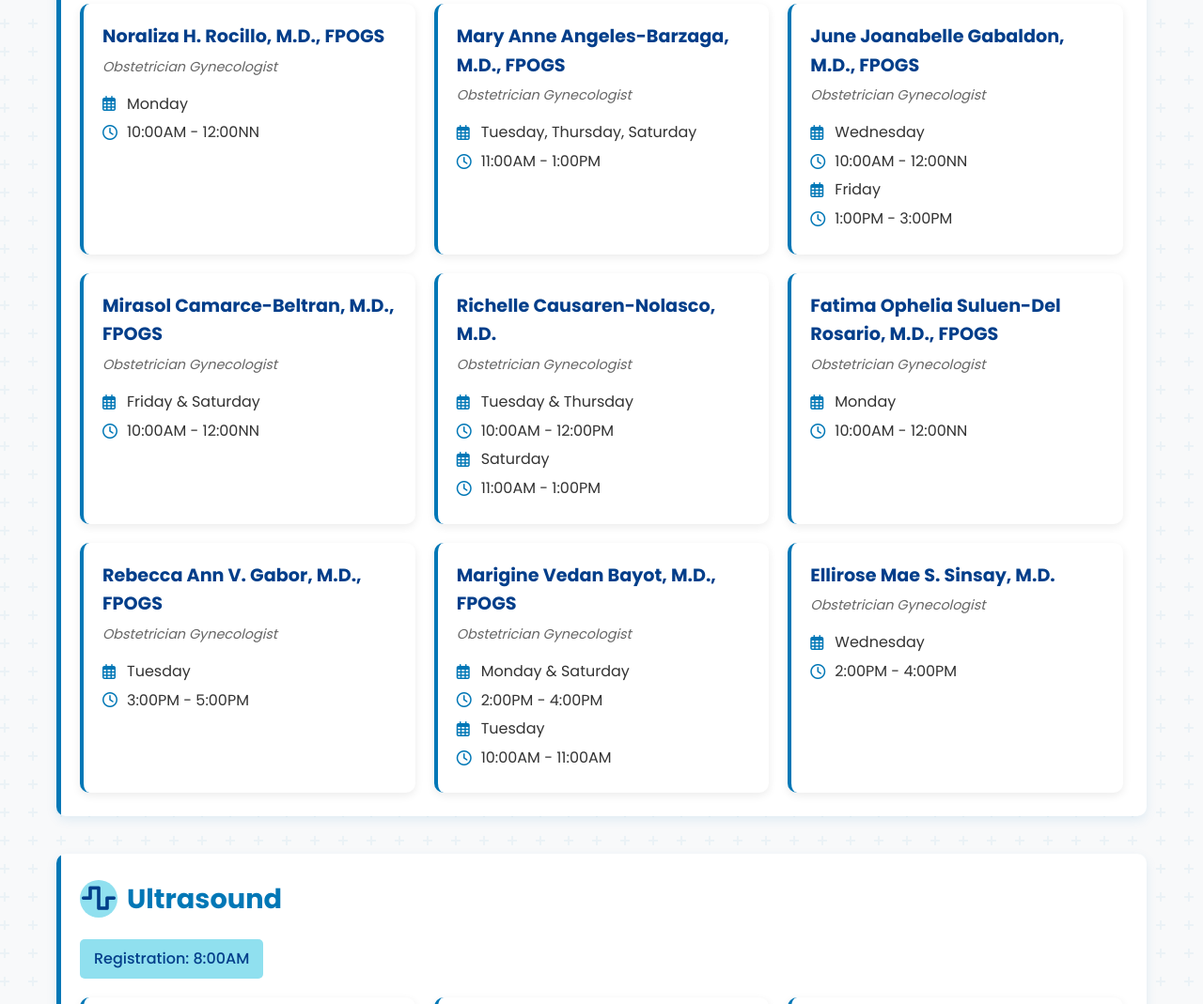
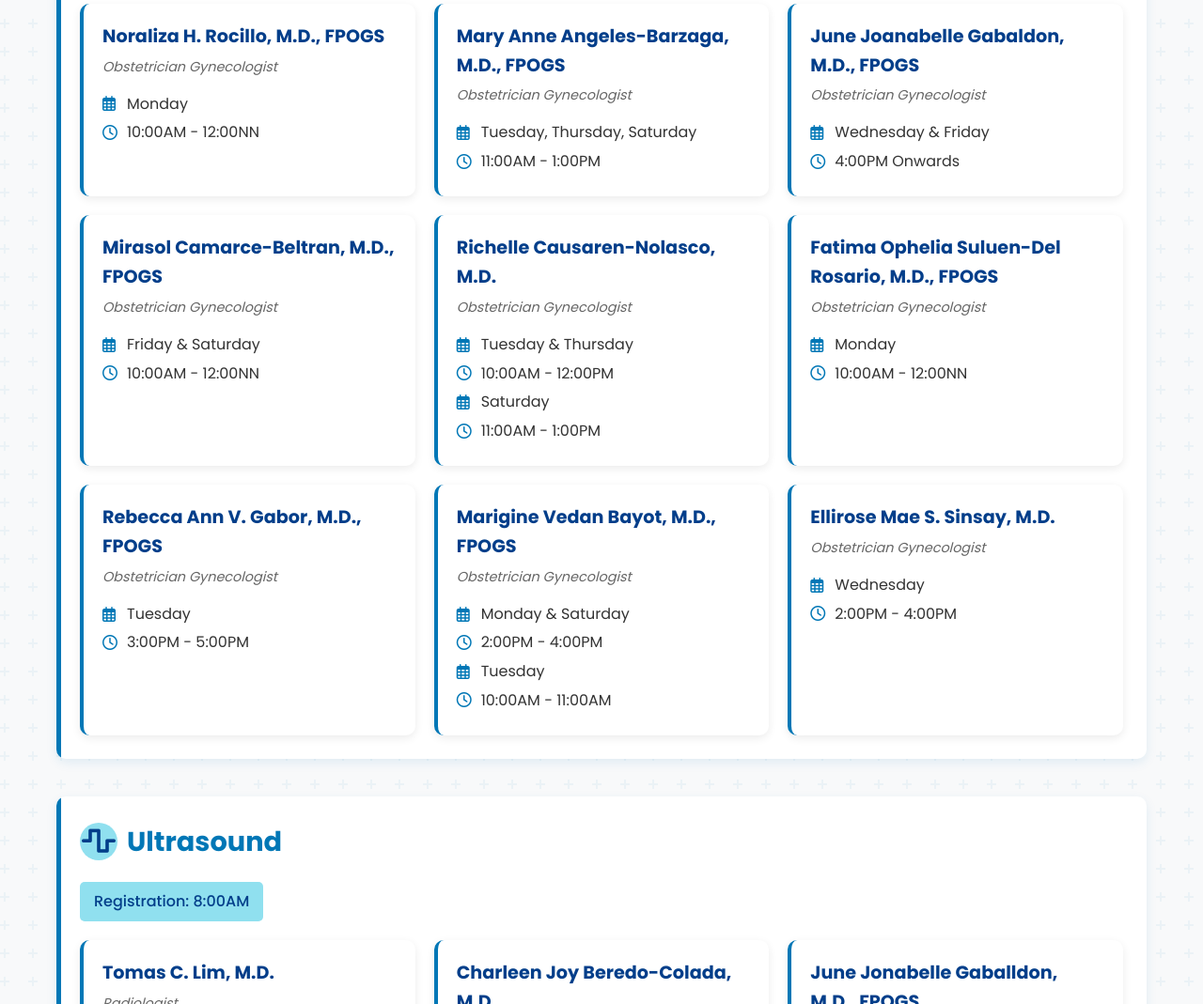
Before and after one commit to ANACONDAJUTS95/ERS-Schedule, a plain HTML site: page index.html in a window 1280 px wide. Shown: the part 2680-3749 px from the top of the page at 94% size. Drawn offline with Linux system fonts and the light colour scheme.

Commit message:
schedule update ⌚

```diff
--- a/index.html
+++ b/index.html
@@ -215,10 +215,8 @@
                             <h3>June Joanabelle Gabaldon, M.D., FPOGS</h3>
                             <p class="specialty">Obstetrician Gynecologist</p>
                             <div class="schedule">
-                                <p><i class="far fa-calendar-alt"></i> Wednesday</p>
-                                <p><i class="far fa-clock"></i> 10:00AM - 12:00NN</p>
-                                <p><i class="far fa-calendar-alt"></i> Friday</p>
-                                <p><i class="far fa-clock"></i> 1:00PM - 3:00PM</p>
+                                <p><i class="far fa-calendar-alt"></i> Wednesday & Friday</p>
+                                <p><i class="far fa-clock"></i> 4:00PM Onwards</p>
                             </div>
                         </div>
                     </div>
```
